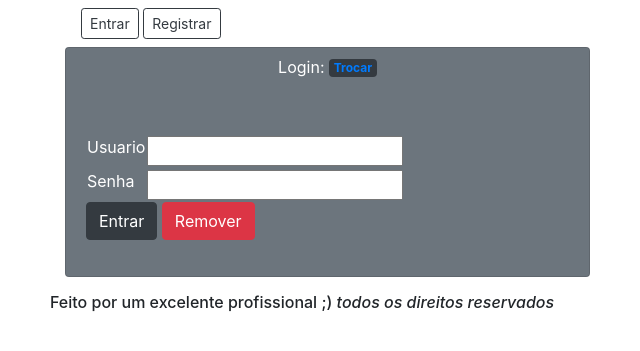
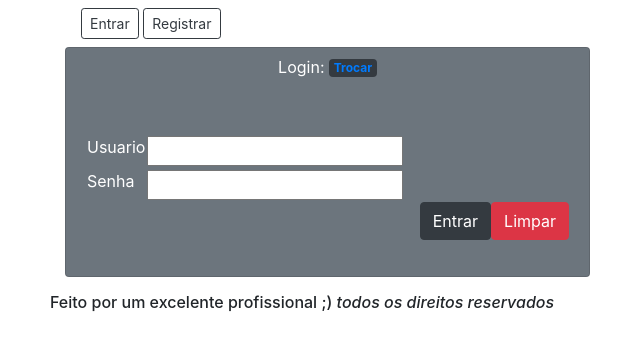
Before and after one commit to juniorjrml/SARSS, a Django app: page /login/ in a window 1280 px wide. Shown: the part 56-407 px from the top of the page, without its empty margins (35-675 px from the left). Run offline with Django 3.2, Linux system fonts and the light colour scheme; some libraries are stand-ins or nearby versions.

Commit message:
alternando o estilo da tela de login.html

```diff
--- a/core/templates/login.html
+++ b/core/templates/login.html
@@ -31,10 +31,10 @@
                     </td>
                 </tr>
             </table>
-
-            <button type="submit" class="btn btn-dark">Entrar</button>
-            <button type="reset" class="btn btn-danger">Remover</button>
-
+            <div class="d-grid gap-2 d-md-flex justify-content-md-end">
+                <button type="submit" class="btn btn-dark">Entrar</button>
+                <button type="reset" class="btn btn-danger">Limpar</button>
+            </div>
             </form>
             {% for message in messages %}
             <strong>*</strong> <i>{{ message }}</i>
```
